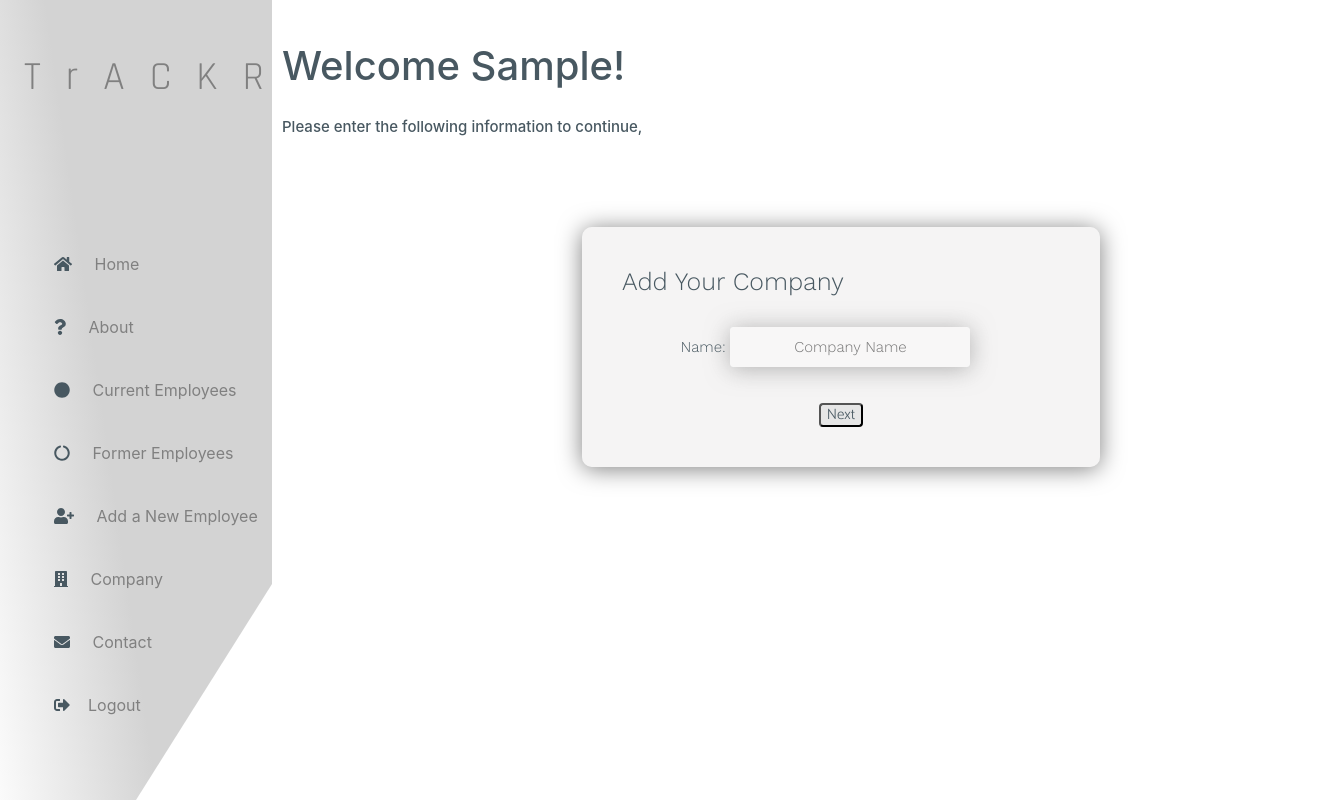
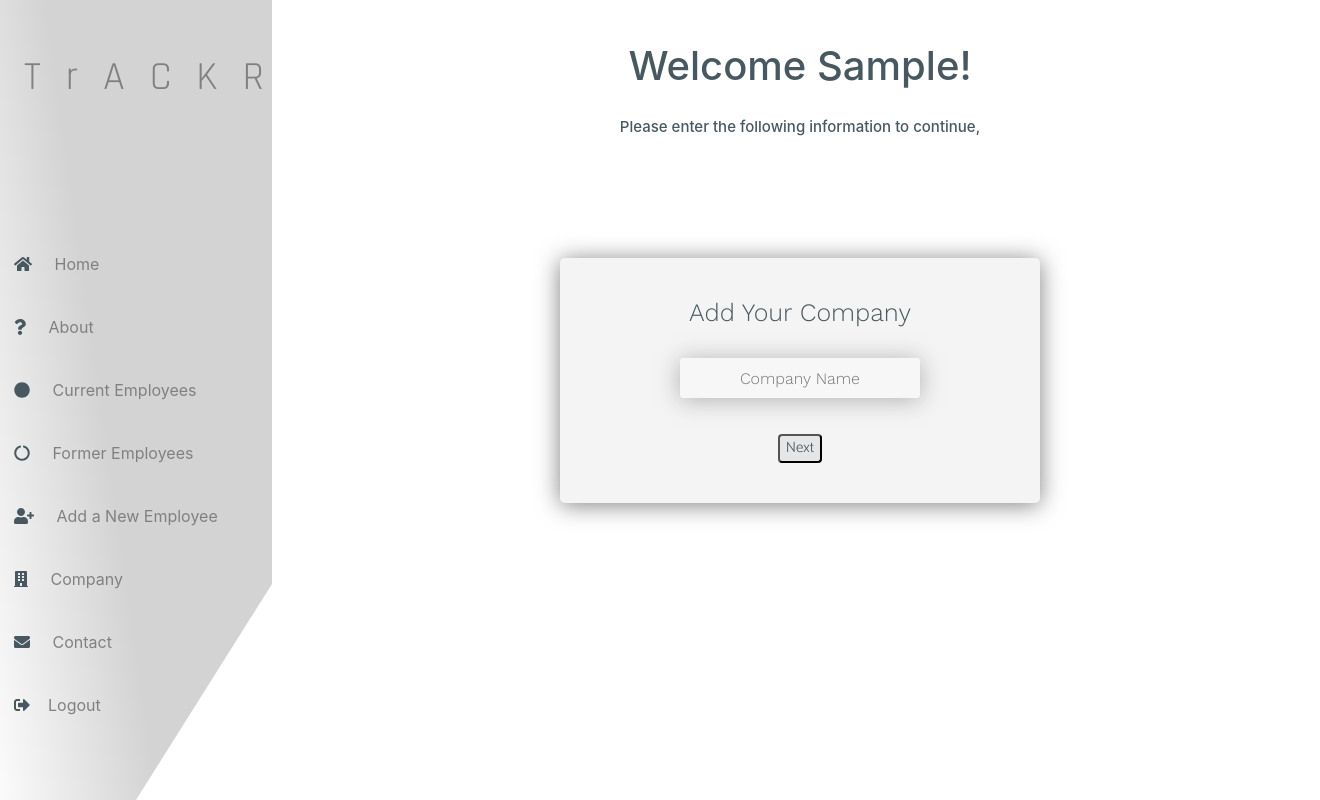
Before and after one commit to ldavidson45/staffing, a Django app: page /profile/1/company in a window 1320 px wide. Run offline with Django 3.2, Linux system fonts and the light colour scheme; the visitor is signed in with stand-in values (Sample User, id 1); style sheets or scripts are compiled from the project's sources; some libraries are stand-ins or nearby versions.

Commit message:
edit company add page and charts heading

```diff
--- a/staffing/static/css/create_company.css
+++ b/staffing/static/css/create_company.css
@@ -8,12 +8,11 @@ form {
   background-color: rgba(227, 224, 224, 0.366);
   -webkit-box-shadow: 0px 2px 23px 0px rgba(0, 0, 0, 0.502);
           box-shadow: 0px 2px 23px 0px rgba(0, 0, 0, 0.502);
-  border-radius: 10px;
-  width: 50%;
+  border-radius: 5px;
+  width: 30rem;
   padding: 40px;
-  margin-left: 20em;
-  margin-top: 3em;
-  font-family: 'Work Sans', serif;
+  margin: 5rem auto;
+  font-family: "Work Sans", serif;
 }
 
 form li {
@@ -24,10 +23,6 @@ form input {
   margin-bottom: 20px;
   border-radius: 5px;
   width: 20em;
-}
-
-form label {
-  margin-left: -71px;
 }
 
 #id_name {
@@ -46,6 +41,7 @@ form label {
 h1,
 h4 {
   padding: 10px;
+  text-align: center;
 }
 
 h4 {
@@ -54,14 +50,18 @@ h4 {
 
 h3 {
   margin-bottom: 30px;
-  text-align: left;
+  text-align: center;
   font-size: 25px;
 }
 
 button {
-  font-family: 'Catamaran', serif;
+  font-family: "Catamaran", serif;
   border-radius: 4px;
   font-size: 15px;
   background-color: rgba(223, 223, 223, 0.64);
 }
+
+ul {
+  padding: 0;
+}
 /*# sourceMappingURL=create_company.css.map */
--- a/staffing/static/css/create_company.scss
+++ b/staffing/static/css/create_company.scss
@@ -1,6 +1,6 @@
-@import url('https://fonts.googleapis.com/css?family=Catamaran:300|Neuton|Work+Sans:300');
+@import url("https://fonts.googleapis.com/css?family=Catamaran:300|Neuton|Work+Sans:300");
 
-$mainfont: 'Catamaran', sans-serif;
+$mainfont: "Catamaran", sans-serif;
 $darkblue: #485861;
 $darkgreen: #465c4b;
 $yellow: #98946f;
@@ -16,12 +16,11 @@ form {
   text-align: center;
   background-color: $grey;
   box-shadow: 0px 2px 23px 0px rgba(0, 0, 0, 0.502);
-	border-radius: 10px;
-	width: 50%;
+  border-radius: 5px;
+  width: 30rem;
   padding: 40px;
-	margin-left: 20em;
-	margin-top: 3em;
-	font-family: 'Work Sans', serif;
+  margin: 5rem auto;
+  font-family: "Work Sans", serif;
   li {
     list-style-type: none;
   }
@@ -29,9 +28,6 @@ form {
     margin-bottom: 20px;
     border-radius: 5px;
     width: 20em;
-	}
-	label {
-		margin-left: -71px;
   }
 }
 
@@ -50,6 +46,7 @@ form {
 h1,
 h4 {
   padding: 10px;
+  text-align: center;
 }
 
 h4 {
@@ -58,13 +55,17 @@ h4 {
 
 h3 {
   margin-bottom: 30px;
-	text-align: left;
+  text-align: center;
   font-size: 25px;
 }
 
 button {
-	font-family: 'Catamaran', serif;
+  font-family: "Catamaran", serif;
   border-radius: 4px;
   font-size: 15px;
   background-color: rgba(223, 223, 223, 0.64);
 }
+
+ul {
+  padding: 0;
+}
--- a/staffing/templates/chart.html
+++ b/staffing/templates/chart.html
@@ -38,7 +38,7 @@
 </script>
 
 {% block content %}
-<h1 class="section-heading">Employee Stats</h1>
+<h1 class="section-heading">Your Dashboard</h1>
 <h5 class="section-subheading">Monthly Staff Makeup</h5>
 <div class="dashboard-chart-container" url-endpoint='{% url "api-data" %}'>
   <canvas id="myChart"></canvas>
--- a/staffing/templates/create_company.html
+++ b/staffing/templates/create_company.html
@@ -1,19 +1,23 @@
 {% extends 'base.html' %} {% block content %}
 
-<link href="/static/css/create_company.css" rel="stylesheet"/>
+<link href="/static/css/create_company.css" rel="stylesheet" />
 
 <h1>Welcome {{ user.first_name }}!</h1>
-<h4>Please enter the following information to continue,<h4>
-<br>
+<h4>
+  Please enter the following information to continue,
+</h4>
+    <br />
 
     <form method="post">
       <h3>Add Your Company</h3>
       {% csrf_token %}
       <ul>
         {% for field in form.visible_fields %}
-    <li>{{ field.label_tag }} {{ field }}</li>
+        <li>{{ field }}</li>
         {% endfor %}
       </ul>
       <button type="submit">Next</button>
     </form>
     {% endblock %}
+  </h4>
+</h4>
```
Also changed, not shown: 1 other file. Lines whose indentation alone changed are shown as unchanged.
